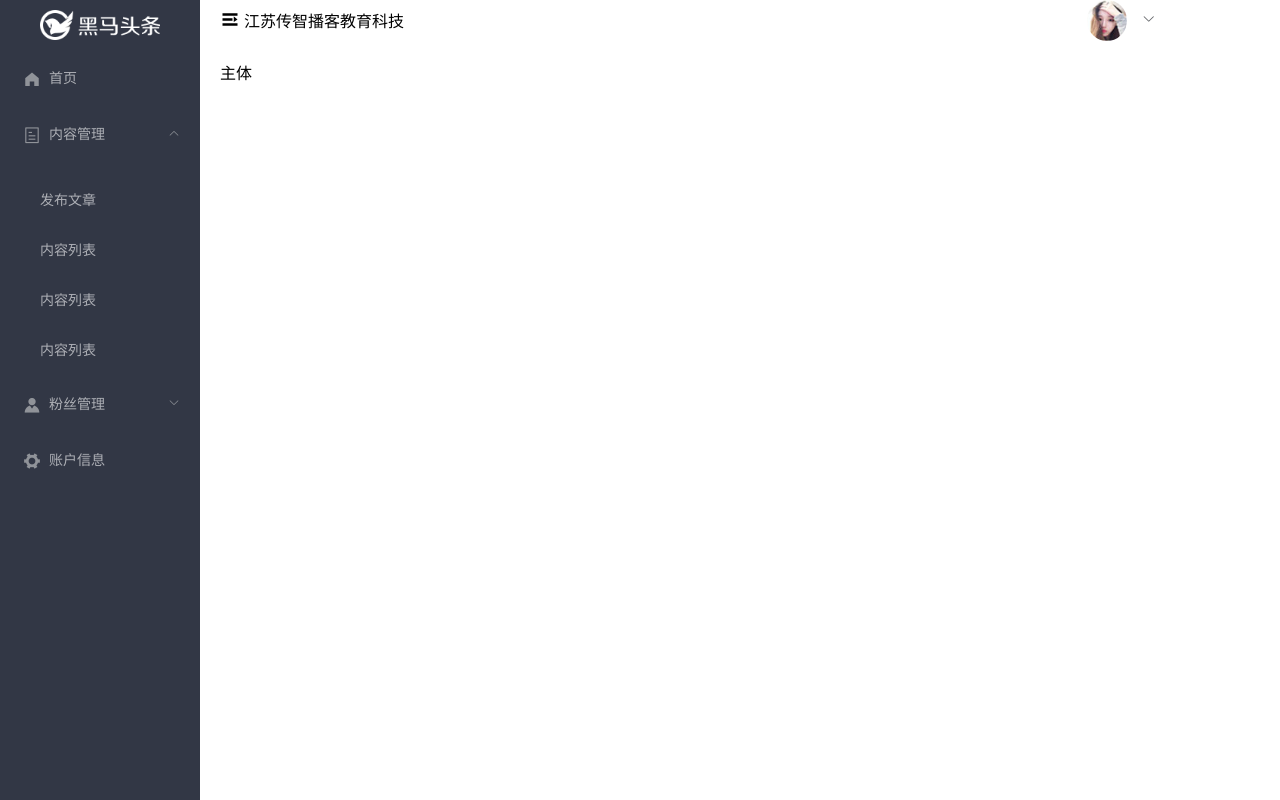
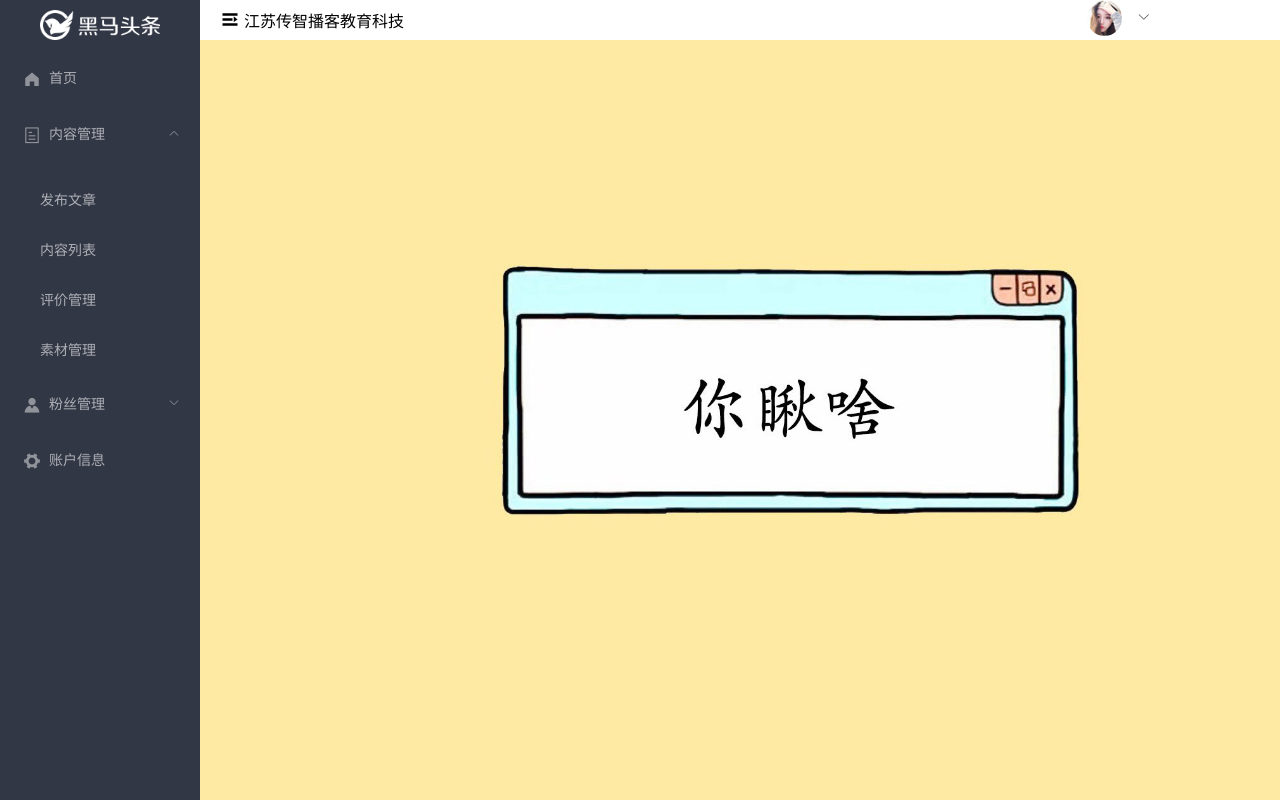
Before and after one commit to XWG907/vue-new-project-tt, a Vue app: page /#/ in a window 1280 px wide. Both pictures are taken after a click on the element "内容管理". Built offline with nearby package versions, Linux system fonts and the light colour scheme; no server answers.

Commit message:
添加导航钩子

```diff
--- a/src/components/home/layout-aside.vue
+++ b/src/components/home/layout-aside.vue
@@ -3,8 +3,8 @@
   <div>
     <!-- 官网图标背景图片  -->
     <img src="../../assets/img/logo_admin.png" alt />
-    <el-menu background-color="#323745" text-color="#adafb5">
-      <el-menu-item>
+    <el-menu background-color="#323745" text-color="#adafb5" :router="true">
+      <el-menu-item index="/">
         <template slot="title">
           <i class="el-icon-s-home"></i>
           <span>首页</span>
@@ -17,10 +17,10 @@
           <span>内容管理</span>
         </template>
         <el-menu-item-group>
-          <el-menu-item>发布文章</el-menu-item>
-          <el-menu-item>内容列表</el-menu-item>
-          <el-menu-item>内容列表</el-menu-item>
-          <el-menu-item>内容列表</el-menu-item>
+          <el-menu-item index="/publish">发布文章</el-menu-item>
+          <el-menu-item index="/articles">内容列表</el-menu-item>
+          <el-menu-item index="/comment">评价管理</el-menu-item>
+          <el-menu-item index="/material">素材管理</el-menu-item>
         </el-menu-item-group>
       </el-submenu>
 
--- a/src/components/home/layout-header.vue
+++ b/src/components/home/layout-header.vue
@@ -91,7 +91,7 @@ export default {
     img{
       border-radius: 50%;
       margin-right: 10px;
-      width: 40px;
+      width: 35px;
     }
   }
 </style>
--- a/src/main.js
+++ b/src/main.js
@@ -1,6 +1,6 @@
 import Vue from 'vue'
 import App from './App.vue'
-import router from './router'
+import router from './permission'
 import ElementUI from 'element-ui'
 import 'element-ui/lib/theme-chalk/index.css'// 引入样式
 import './style/index.less' // 引入初始化样式 margin padding li等
--- /dev/null
+++ b/src/permission.js
@@ -0,0 +1,19 @@
+import router from './router'
+
+router.beforeEach(function (to, from, next) {
+  // 人、如果要去的地址以/home为起始  就说明需要判断是不是登录   判定token
+  if (to.path.startsWith('/home')) {
+    const token = window.localStorage.getItem('user-token')
+    if (token) {
+      // 如果有token则放行
+      next()
+    } else {
+      next('/login')
+    }
+  } else {
+    // 如果没有/home 说明你是安全的  ，不需要控制
+    next()
+  }
+})
+
+export default router
--- a/src/router/index.js
+++ b/src/router/index.js
@@ -2,6 +2,7 @@ import Vue from 'vue'
 import VueRouter from 'vue-router'
 import Home from '../views/home'
 import Login from '../views/login'
+import Main from '../views/home/main.vue'
 
 Vue.use(VueRouter)
 
@@ -14,7 +15,35 @@ const routes = [
   {
     path: '/',
     name: 'Home',
-    component: Home
+    component: Home,
+    children: [
+      {
+        path: '',
+        name: 'Main',
+        component: Main
+      },
+      {
+        //
+        path: 'publish',
+        name: 'publish',
+        component: Main
+      },
+      {
+        path: 'articles',
+        name: 'articles',
+        component: Main
+      },
+      {
+        path: 'comment',
+        name: 'comment',
+        component: Main
+      },
+      {
+        path: 'material',
+        name: 'material',
+        component: Main
+      }
+    ]
   },
   {
     path: '/login',
--- a/src/views/home/index.vue
+++ b/src/views/home/index.vue
@@ -13,7 +13,9 @@
         <layout-header></layout-header>
       </el-header>
       <!-- 主体 -->
-      <el-main>主体</el-main>
+      <el-main style="padding : 0">
+        <router-view></router-view>
+      </el-main>
     </el-container>
   </el-container>
 </template>
@@ -32,6 +34,7 @@ export default {
 <style lang="less" scoped>
 .el-aside {
   width: 200px !important;
+  background-color: #323745;
 }
 // 头部栏
 .el-header {
--- /dev/null
+++ b/src/views/home/main.vue
@@ -0,0 +1,24 @@
+<!--  -->
+<template>
+  <div class="main">
+
+  </div>
+</template>
+
+<script>
+export default {
+  data () {
+    return {
+    }
+  }
+}
+
+</script>
+
+<style lang='less' scoped>
+.main {
+    height: 100%;
+    background-image: url(../../assets/img/home.jpg);
+    background-size: cover;
+}
+</style>
```
